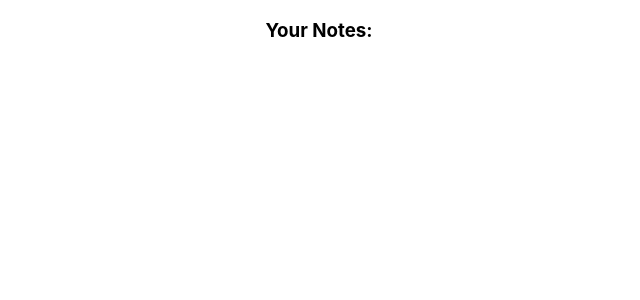
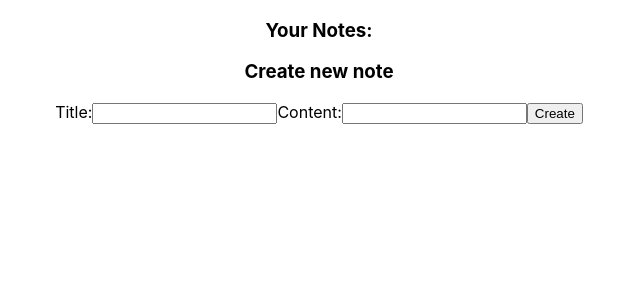
Before and after one commit to morvai577/react-notes-app, a React (Vite) app: page / in a window 1280 px wide. Shown: the top 300 px of the page, without its empty margins (321-961 px from the left). Built offline with nearby package versions, Linux system fonts and the light colour scheme.

Commit message:
Add create note (to local array) functionality

```diff
--- a/src/App.tsx
+++ b/src/App.tsx
@@ -1,3 +1,5 @@
+/* eslint-disable jsx-a11y/label-has-associated-control */
+
 import { useState } from 'react';
 import './App.css';
 
@@ -8,6 +10,8 @@ interface Note {
 }
 
 function App() {
+  const [noteTitle, setNoteTitle] = useState('');
+  const [noteContent, setNoteContent] = useState('');
   const [notes, setNotes] = useState<Note[]>([]);
 
   return (
@@ -23,6 +27,43 @@ function App() {
           ))}
         </ul>
       </div>
+      <div className="CreateNoteSection">
+        <h3>Create new note</h3>
+        <form
+          onSubmit={(event) => {
+            event.preventDefault();
+            const newNote = {
+              id: Date.now(),
+              title: noteTitle,
+              content: noteContent,
+            };
+            setNotes([...notes, newNote]);
+            setNoteTitle('');
+            setNoteContent('');
+          }}
+        >
+          <label htmlFor="note-title">Title:</label>
+          <input
+            type="text"
+            id="note-title"
+            value={noteTitle}
+            required
+            onChange={(event) => {
+              setNoteTitle(event.target.value);
+            }}
+          />
+          <label htmlFor="note-content">Content:</label>
+          <input
+            type="textarea"
+            id="note-title"
+            value={noteContent}
+            onChange={(event) => {
+              setNoteContent(event.target.value);
+            }}
+          />
+          <button type="submit">Create</button>
+        </form>
+      </div>
     </div>
   );
 }
```
